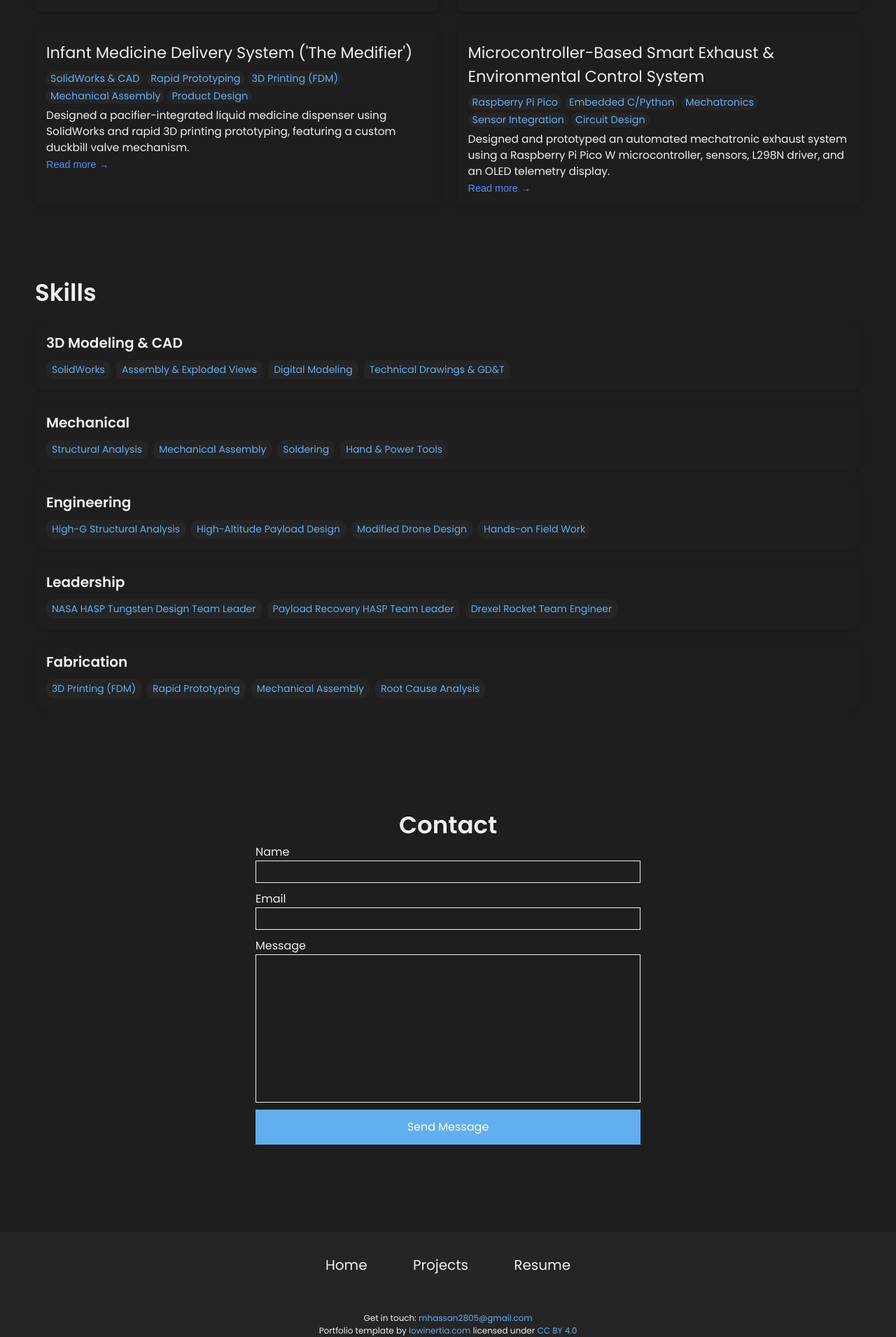
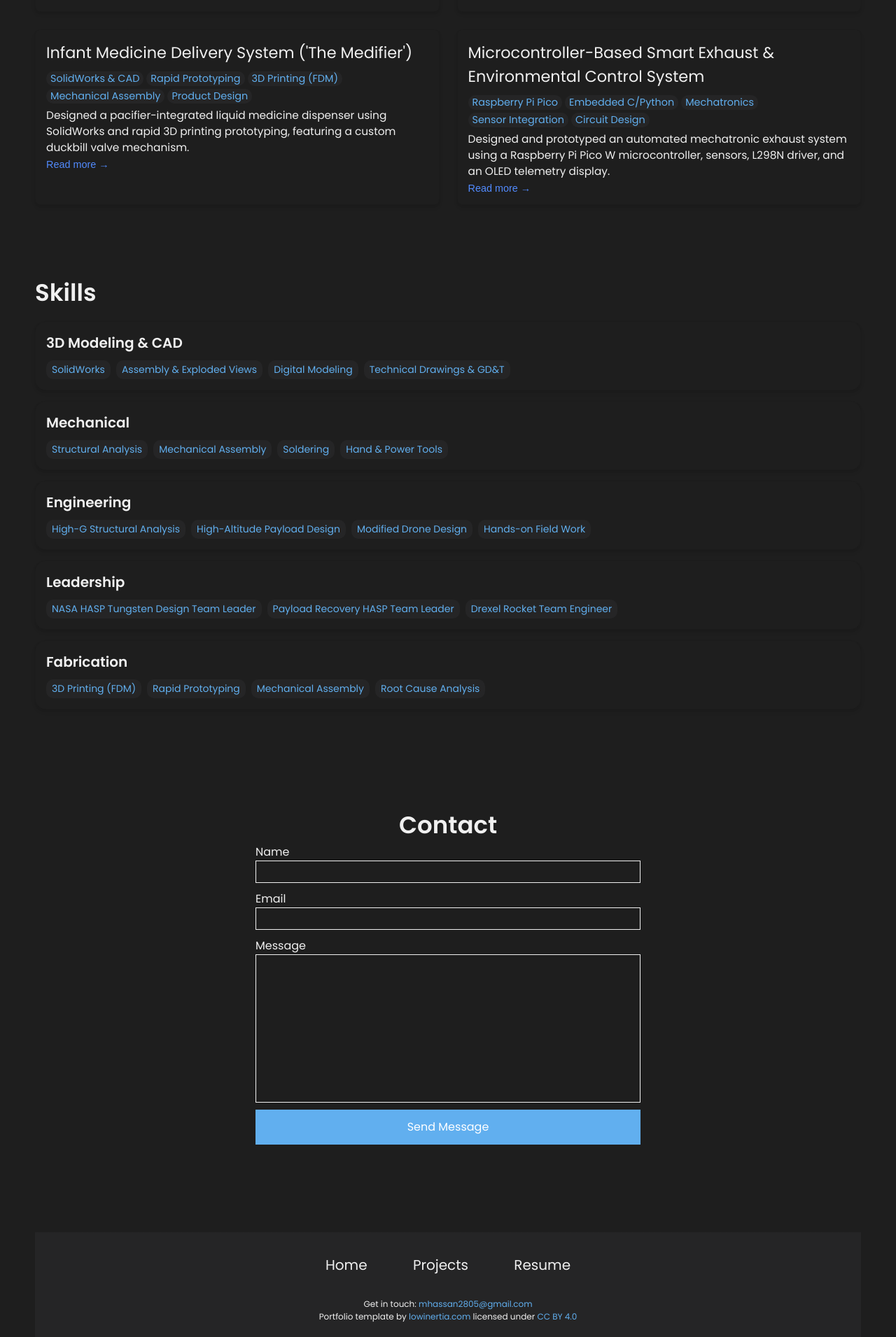
Before and after one commit to MuHasOfficial/MuHasOfficial.github.io, a Jekyll site: the page built from index.html, in a window 1280 px wide. Shown: the part 1607-3518 px from the top of the page at 70% size. Built offline with Jekyll 4.4.1, drawn with Linux system fonts in a browser that asks for light colours.

Commit message:
Adjust footer padding and width properties
Updated footer styles to improve layout and padding.

```diff
--- a/css/styles.css
+++ b/css/styles.css
@@ -492,16 +492,14 @@ nav .mobile-nav {
 /* FOOTER */
 
 footer {
-    padding: 0;
+    padding: 20px 0;
     font-size: 12px;
     text-align: center;
     min-height: 150px;
     flex-shrink: 0;
     background-color: var(--light-background-color);
-    width: 100vw;
+    width: 100%;                  /* Changed from 100vw to 100% */
     position: relative;
-    left: 50%;
-    transform: translateX(-50%);
     display: flex;
     flex-direction: column;
     justify-content: space-between;
```
